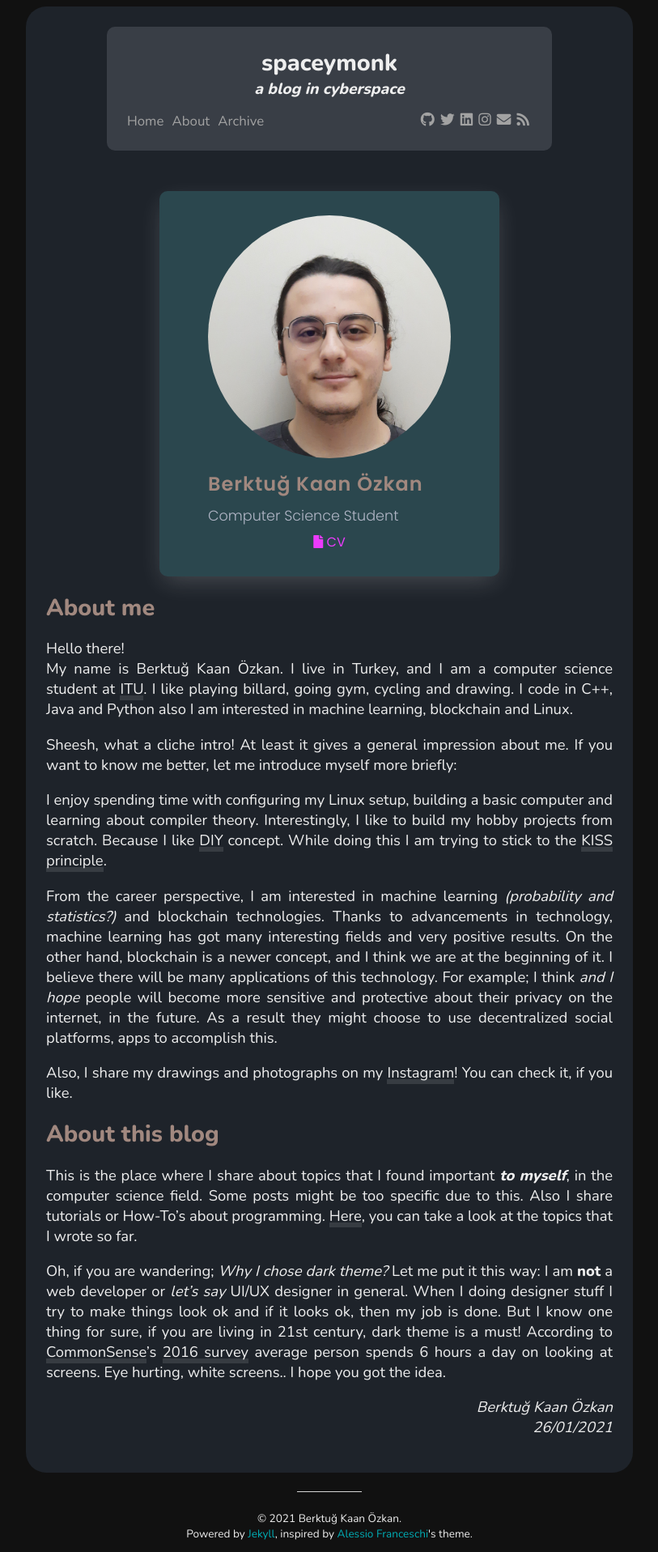
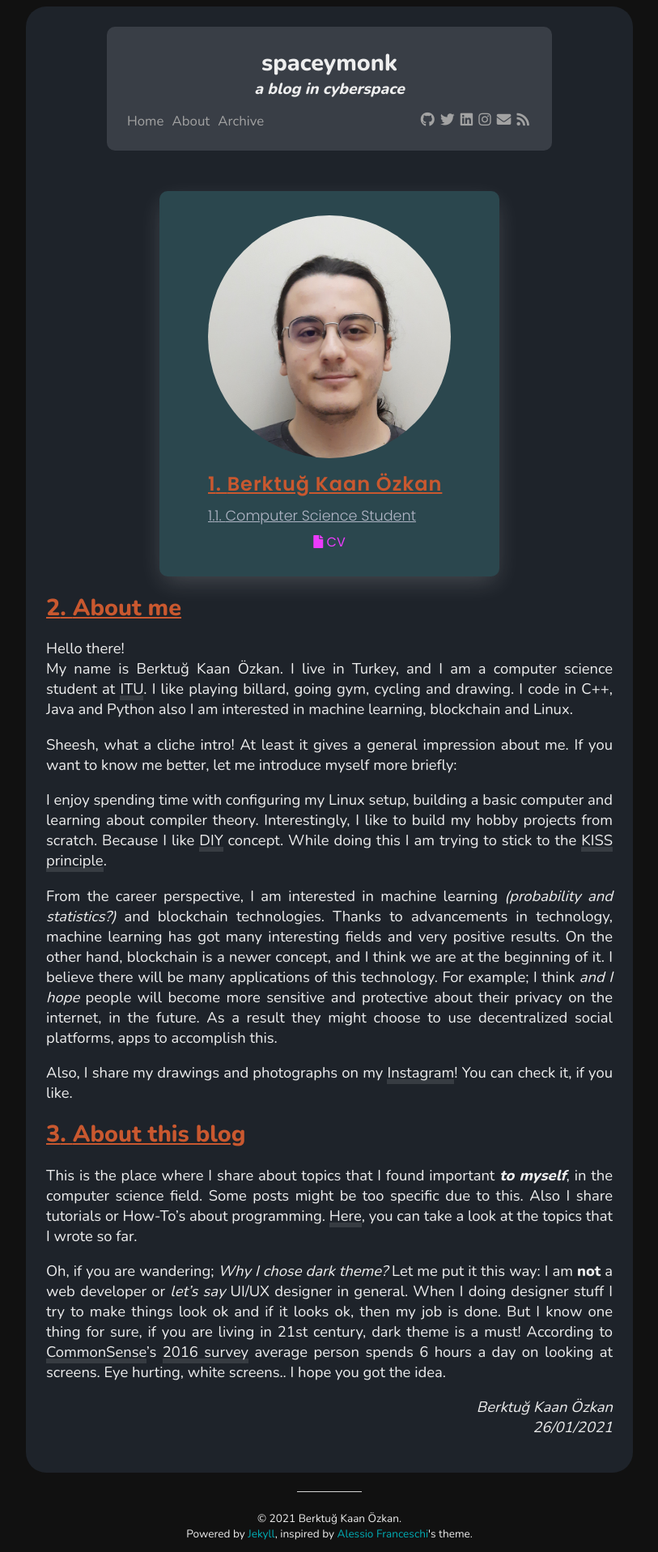
Before and after one commit to spaceymonk/spaceymonk.github.io, a Jekyll site: the page built from about.md, in a window 1280 px wide. Shown: the whole page at 81% size, without its empty margins (233-1046 px from the left). Built offline with Jekyll 4.4.1, drawn with Linux system fonts in a browser that asks for light colours; nearby versions of some CDN libraries.

Commit message:
styling overhaul - header numbering added

```diff
--- a/_sass/base.scss
+++ b/_sass/base.scss
@@ -7,7 +7,7 @@ $level-0: #222831c9;
 $level-1: #393e46;
 $level-2: #00adb5;
 $level-3: #eeeeee;
-$headings: #a1887f;
+$headings: #c9582f;
 
 * {
   -webkit-box-sizing: border-box;
--- /dev/null
+++ b/_sass/header-numbering.scss
@@ -0,0 +1,53 @@
+// https://2ality.com/2012/01/numbering-headingshtml.html
+// code taken and modified
+
+body {
+    counter-reset: h1counter;
+}
+
+.post-container {
+    h1{
+        counter-reset: h2counter;
+    }
+    h2 {
+        counter-reset: h3counter;
+    }
+    h3 {
+        counter-reset: h4counter;
+    }
+    h4 {
+        counter-reset: h5counter;
+    }
+    h5 {
+        counter-reset: h6counter;
+    }
+    h1:before {
+        content: counter(h1counter) ".\0000a0";
+        counter-increment: h1counter;
+    }
+    h2:before {
+        counter-increment: h2counter;
+        content: counter(h1counter) "." counter(h2counter) ".\0000a0";
+    }
+    h3:before {
+        counter-increment: h3counter;
+        content: counter(h1counter) "." counter(h2counter) "." counter(h3counter) ".\0000a0";
+    }
+    h4:before {
+        counter-increment: h4counter;
+        content: counter(h1counter) "." counter(h2counter) "." counter(h3counter) "." counter(h4counter) ".\0000a0";
+    }
+    h5:before {
+        counter-increment: h5counter;
+        content: counter(h1counter) "." counter(h2counter) "." counter(h3counter) "." counter(h4counter) "." counter(h5counter) ".\0000a0";
+    }
+    h6:before {
+        counter-increment: h6counter;
+        content: counter(h1counter) "." counter(h2counter) "." counter(h3counter) "." counter(h4counter) "." counter(h5counter) "." counter(h6counter) ".\0000a0";
+    }
+
+    #post-title:before {
+        content: none;
+        counter-increment: none;
+    }
+}
--- a/_sass/mobile.scss
+++ b/_sass/mobile.scss
@@ -43,7 +43,7 @@
       }
     div .highlight{
         padding-left: 8px;
-        padding-right: 0px;
+        padding-right: 8px;
     }
     pre .highlight{
         padding-left: 8px;
@@ -52,4 +52,7 @@
     .avatar-container{
         margin: auto 5%;
     }
+    table {
+        width: 500px;
+    }
 }
--- a/_sass/post.scss
+++ b/_sass/post.scss
@@ -11,24 +11,39 @@ li.post{
     padding-bottom: 1rem;
 }
 
-.post-container{
 
-    img{
+.img-wrapper {
+  overflow-x: auto;
+  img{
         display: block;
         margin-left: auto;
         margin-right: auto;
         margin-bottom: 15px;
-        max-width: 100%;
+        // max-width: 100%;
+        // background-size: cover;
         -webkit-border-radius: 7px;
         -moz-border-radius: 7px;
         -khtml-border-radius: 7px;
         border-radius: 7px;
     }
-    img:hover {
-        transform:scale(1.5);
-    }
+}
 
-    p, li{
+
+.post-container{
+
+  text-align: justify;
+  h1,h2,h3,h4,h5,h6, li, ul, ol, blockquote {
+      text-align: left;
+  }
+
+  h1,h2,h3,h4,h5,h6 {
+    text-decoration: underline;
+  }
+  #post-title {
+    text-decoration: none;
+  }
+
+  p, li, table {
         a{
           text-decoration:none;
           border-bottom: 2px solid $light-grey;
@@ -47,10 +62,7 @@ li.post{
           background: $light-grey;
         }
       }
-      text-align: justify;
-      h1,h2,h3,h4,h5,h6 {
-          text-align: left;
-      }
+
 
       #markdown-toc::before {
         content: "Table of Contents";
@@ -126,7 +138,7 @@ li.post{
 
 .after-post {
     color:  #607d8b;
-    font-size: 0.75rem;
+    // font-size: 0.75rem;
     margin-top: 50px;
     padding: 10px;
 	box-shadow: 0 5px 5px -5px $level-1 inset;
--- a/_sass/tables.scss
+++ b/_sass/tables.scss
@@ -10,8 +10,8 @@ th {
 
 table{
     border-collapse: collapse;
+    text-align: left;
     width: 100%;
-    text-align: left;
     font-size: large;
     border-top: 1px solid dimgray;
     border-bottom: 1px solid dimgray;
@@ -20,3 +20,13 @@ table{
 tr {
     border-bottom: 1px solid dimgray;
 }
+tr:nth-child(even) {
+    background-color: rgba(#696979,.15);
+}
+
+.table-wrapper {
+    overflow-x: auto;
+    table{
+        width: 700px;
+    }
+}
--- a/assets/css/main.scss
+++ b/assets/css/main.scss
@@ -3,4 +3,4 @@
 
 @import "base", "typography", "header", "post", "home",
 "footer", "paginator", "scrollbar", "related-posts",
-"mobile", "avatar", "tables";
+"mobile", "avatar", "tables", "header-numbering";
```
